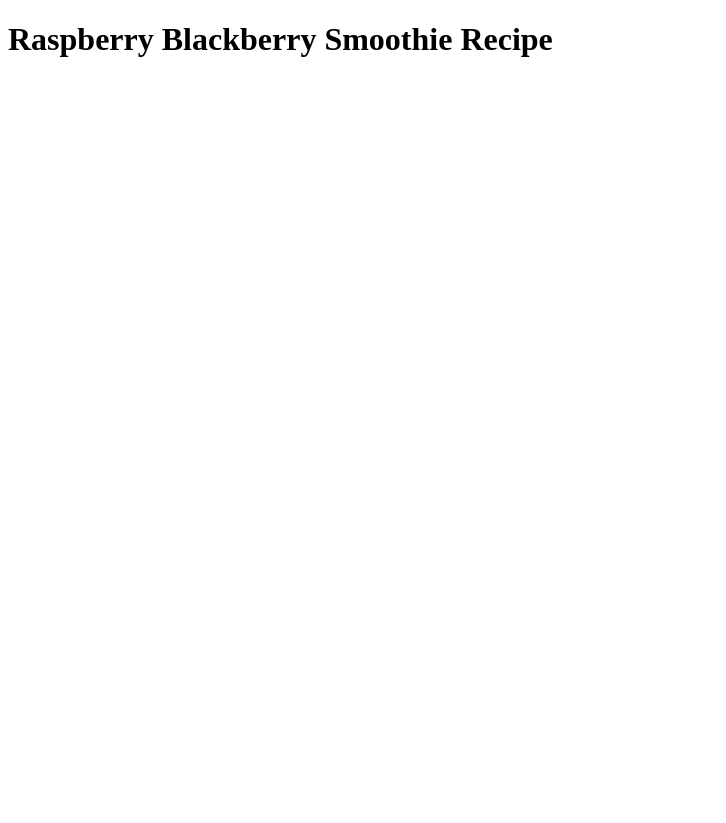
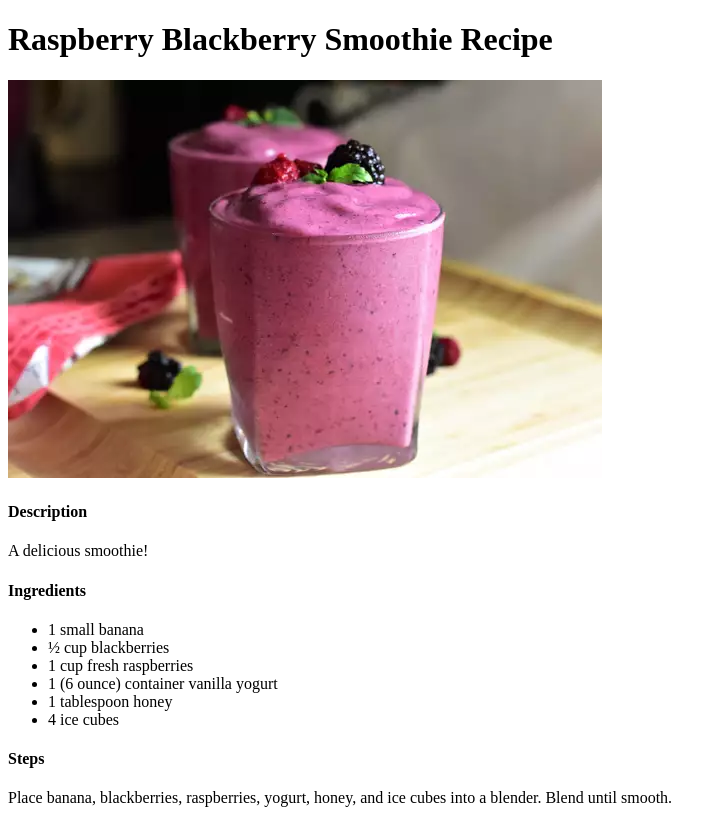
Before and after one commit to PrajilPradeep/odin-recipes, a plain HTML site: page recipes/raspberry-blackberry-smoothie.html in a window 1280 px wide. Shown: the whole page, without its empty margins (0-726 px from the left). Before the commit the page ends 800 px from the top, so only its background shows below. Drawn offline with Linux system fonts and the light colour scheme.

Commit message:
Add Description,ingredients and Steps for the raspberry blackberry smoothie

```diff
--- a/recipes/raspberry-blackberry-smoothie.html
+++ b/recipes/raspberry-blackberry-smoothie.html
@@ -7,5 +7,19 @@
     </head>
     <body>
         <h1>Raspberry Blackberry Smoothie Recipe</h1>
+        <img src="./image/raspberry-blackberry-smoothie.webp" alt="An image of raspberry blackberry smoothie" />
+        <h4>Description</h4>
+        <p>A delicious smoothie!</p>
+        <h4>Ingredients</h4>
+        <ul>
+            <li>1 small banana</li>
+            <li>½ cup blackberries</li>
+            <li>1 cup fresh raspberries</li>
+            <li>1 (6 ounce) container vanilla yogurt</li>
+            <li>1 tablespoon honey</li>
+            <li>4 ice cubes</li>
+        </ul>
+        <h4>Steps</h4>
+        <p>Place banana, blackberries, raspberries, yogurt, honey, and ice cubes into a blender. Blend until smooth.</p>
     </body>
 </html>
```
